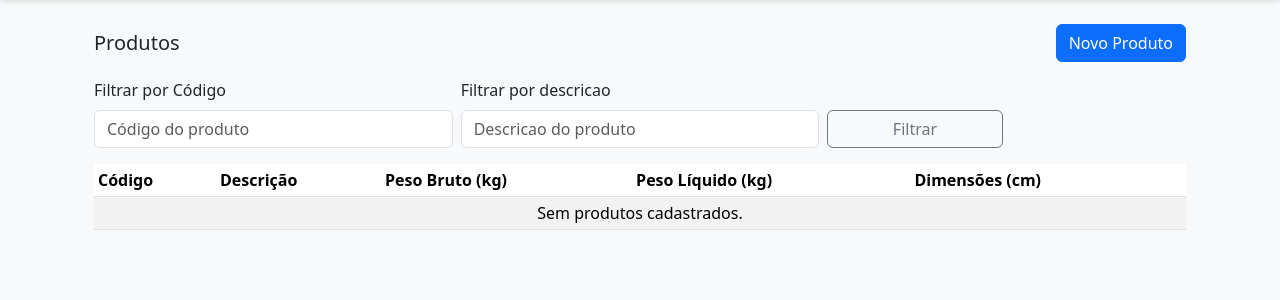
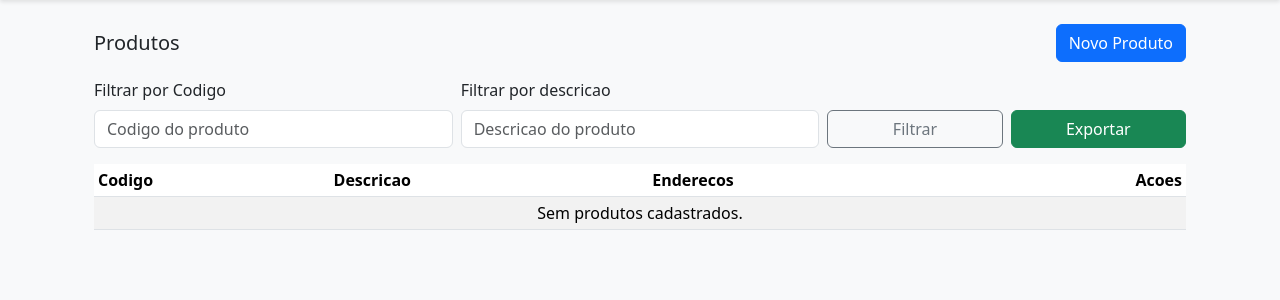
Before and after one commit to BrunoRimbanoJunior/APP_FRETE_WEB, a Django app: page /fretes/produtos/ in a window 1280 px wide. Shown: the part 76-376 px from the top of the page. Run offline with Django 5.2, Linux system fonts and the light colour scheme; a user stored in the database is signed in; data that the repository does not hold is empty; parts of the project's set-up code (start-up, migrations or seed data) failed here and were passed over; some libraries are stand-ins or nearby versions.

Commit message:
adicionado campo de endereços no cadastro de produtos

```diff
--- a/fretes/forms.py
+++ b/fretes/forms.py
@@ -46,12 +46,13 @@ class ProdutoForm(ModelForm):
     class Meta:
         model = Produto
         fields = [
-            "codigo", "descricao", "peso_bruto_kg", "peso_liquido_kg",
+            "codigo", "descricao", "enderecos", "peso_bruto_kg", "peso_liquido_kg",
             "largura_cm", "altura_cm", "comprimento_cm"
         ]
         widgets = {
+            "codigo": forms.TextInput(attrs={"class": "form-control"}),
             "descricao": forms.TextInput(attrs={"class": "form-control"}),
-            "codigo": forms.TextInput(attrs={"class": "form-control"}),
+            "enderecos": forms.TextInput(attrs={"class": "form-control", "placeholder": "Endereco 1, Endereco 2"}),
             "peso_bruto_kg": forms.NumberInput(attrs={"class": "form-control", "step": "0.001"}),
             "peso_liquido_kg": forms.NumberInput(attrs={"class": "form-control", "step": "0.001"}),
             "largura_cm": forms.NumberInput(attrs={"class": "form-control", "step": "0.01"}),
--- a/fretes/models.py
+++ b/fretes/models.py
@@ -98,6 +98,7 @@ class FreteCalculado(models.Model):
 class Produto(models.Model):
     codigo = models.CharField("Codigo", max_length=60, unique=True)
     descricao = models.CharField("Descricao", max_length=255)
+    enderecos = models.CharField("Enderecos", max_length=1024, blank=True)
     peso_bruto_kg = models.DecimalField("Peso bruto (kg)", max_digits=10, decimal_places=3, default=0)
     peso_liquido_kg = models.DecimalField("Peso liquido (kg)", max_digits=10, decimal_places=3, default=0)
     largura_cm = models.DecimalField("Largura (cm)", max_digits=8, decimal_places=2, default=0)
--- a/fretes/templates/fretes/produtos_list.html
+++ b/fretes/templates/fretes/produtos_list.html
@@ -9,42 +9,43 @@
 
   <form method="get" class="row gy-2 gx-2 align-items-end mb-3">
     <div class="col-12 col-sm-6 col-md-4">
-      <label for="id_codigo" class="form-label">Filtrar por Código</label>
-      <input type="text" name="codigo" id="id_codigo" value="{{ codigo }}" class="form-control" placeholder="Código do produto">
+      <label for="id_codigo" class="form-label">Filtrar por Codigo</label>
+      <input type="text" name="codigo" id="id_codigo" value="{{ codigo }}" class="form-control" placeholder="Codigo do produto">
     </div>
     <div class="col-12 col-sm-6 col-md-4">
       <label for="id_descricao" class="form-label">Filtrar por descricao</label>
       <input type="text" name="descricao" id="id_descricao" value="{{ descricao }}" class="form-control" placeholder="Descricao do produto">
     </div>
-    <div class="col-12 col-sm-6 col-md-2">
-      <button class="btn btn-outline-secondary w-100" type="submit">Filtrar</button>
+    <div class="col-12 col-sm-6 col-md-2 d-grid">
+      <button class="btn btn-outline-secondary" type="submit">Filtrar</button>
+    </div>
+    <div class="col-12 col-sm-6 col-md-2 d-grid">
+      <button class="btn btn-success" type="submit" name="export" value="xlsx">Exportar</button>
     </div>
   </form>
 
   <div class="table-responsive">
-    <table class="table table-striped table-sm">
+    <table class="table table-striped table-sm align-middle">
       <thead>
         <tr>
-          <th>Código</th>
-          <th>Descrição</th>
-          <th>Peso Bruto (kg)</th>
-          <th>Peso Lí­quido (kg)</th>
-          <th>Dimensões (cm)</th>
-          <th></th>
+          <th>Codigo</th>
+          <th>Descricao</th>
+          <th>Enderecos</th>
+          <th class="text-end">Acoes</th>
         </tr>
       </thead>
       <tbody>
         {% for p in produtos %}
           <tr>
             <td>{{ p.codigo }}</td>
-            <td class="text-truncate" style="max-width: 320px;">{{ p.descricao }}</td>
-            <td>{{ p.peso_bruto_kg }}</td>
-            <td>{{ p.peso_liquido_kg }}</td>
-            <td>{{ p.largura_cm }} x {{ p.altura_cm }} x {{ p.comprimento_cm }}</td>
-            <td><a class="btn btn-outline-secondary btn-sm" href="{% url 'fretes:produto_update' p.id %}">Editar</a></td>
+            <td class="text-truncate" style="max-width: 320px;" title="{{ p.descricao }}">{{ p.descricao }}</td>
+            <td class="text-break">{{ p.enderecos|default:"-" }}</td>
+            <td class="text-end">
+              <a class="btn btn-outline-secondary btn-sm" href="{% url 'fretes:produto_update' p.id %}">Editar</a>
+            </td>
           </tr>
         {% empty %}
-          <tr><td colspan="6" class="text-center">Sem produtos cadastrados.</td></tr>
+          <tr><td colspan="4" class="text-center">Sem produtos cadastrados.</td></tr>
         {% endfor %}
       </tbody>
     </table>
--- a/fretes/views.py
+++ b/fretes/views.py
@@ -15,7 +15,7 @@ from .models import Pedido, PedidoVolume, Carrier, FreteCalculado, Produto, Clie
 from .forms import CalcularFreteForm, PedidoForm, PedidoVolumeForm, ProdutoForm, ClienteForm, GarantiaForm, GarantiaHeaderForm, GarantiaItemForm
 from .filters import FreteCalculadoFilter
 from .services import calcular_frete
-from .exports import exportar_fretes_excel, exportar_fretes_pdf, exportar_garantias_excel, exportar_garantias_pdf, exportar_pedido_excel, exportar_pedido_pdf
+from .exports import exportar_fretes_excel, exportar_fretes_pdf, exportar_garantias_excel, exportar_garantias_pdf, exportar_pedido_excel, exportar_pedido_pdf, exportar_produtos_excel
 from django.contrib.auth import get_user_model
 from .models import AuditLog
 from django.utils.dateparse import parse_date
@@ -343,6 +343,8 @@ def produto_list(request):
         qs = qs.filter(codigo__icontains=codigo)
     if descricao:
         qs = qs.filter(descricao__icontains=descricao)
+    if request.GET.get("export") == "xlsx":
+        return exportar_produtos_excel(qs)
     return render(request, "fretes/produtos_list.html", {"produtos": qs, "codigo": codigo, "descricao": descricao})
 
 
```
Also changed, not shown: fretes/exports.py (+33 -0 lines), fretes/templates/fretes/produtos_form.html (+8 -0 lines), fretes/migrations/0007_produto_enderecos.py (added).
